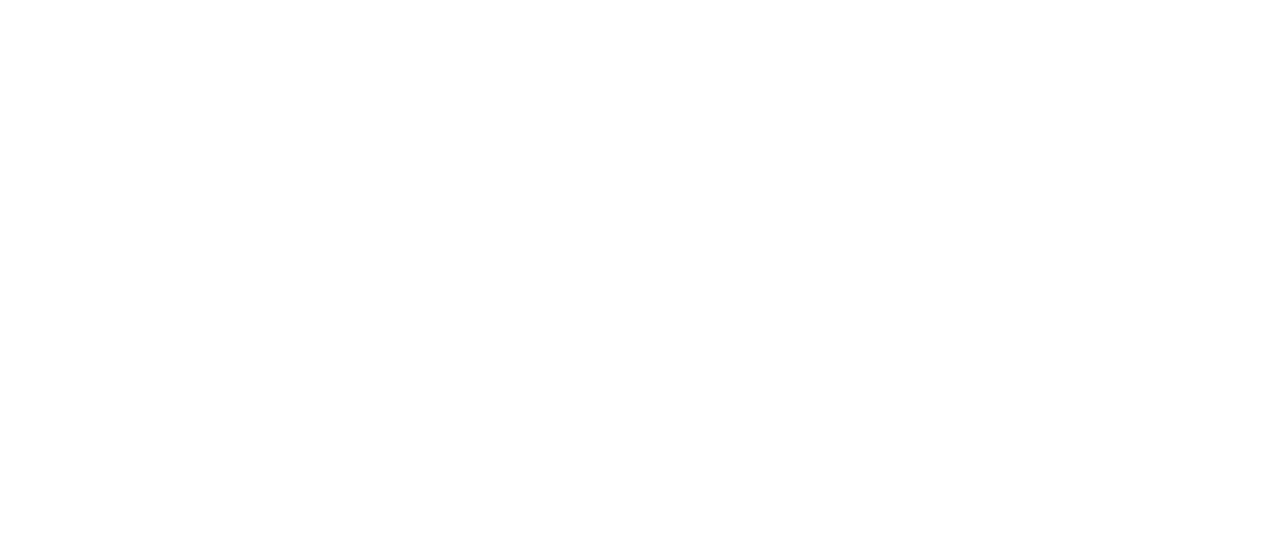
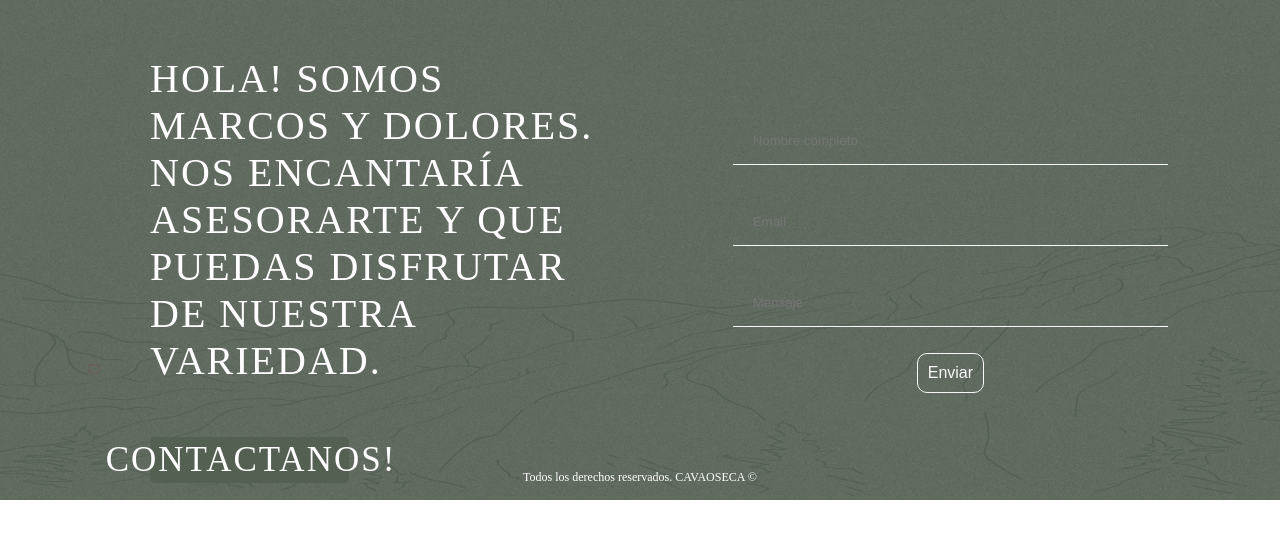
Before and after one commit to DoloresPolito/cos, a React (Create React App) app in the folder cos/: page / in a window 1280 px wide. Shown: the top 538 px of the page. Built offline with nearby package versions, Linux system fonts and the light colour scheme.

Commit message:
HashRouter

```diff
--- a/cos/package.json
+++ b/cos/package.json
@@ -1,5 +1,5 @@
 {  "name": "cos",
-  "homepage": "https://DoloresPolito.github.io/cos",
+  "homepage": "https://DoloresPolito.github.io/cos/#",
   "version": "0.1.0",
   "private": false,
   "dependencies": {
--- a/cos/src/App.js
+++ b/cos/src/App.js
@@ -7,7 +7,7 @@
     <div className="App">
    <Routes>
         <>
-          <Route exact path="/cos" element={<Home />} />
+          <Route path="/" element={<Home />} />
 
           {/* <Route path="*" element={<Route404/>} /> */}
         </>
--- a/cos/src/index.js
+++ b/cos/src/index.js
@@ -3,16 +3,18 @@
 import "./index.css";
 import App from "./App";
 import reportWebVitals from "./reportWebVitals";
-import { BrowserRouter } from "react-router-dom";
+import { HashRouter } from "react-router-dom";
 import { ParallaxProvider } from "react-scroll-parallax";
 
 const root = ReactDOM.createRoot(document.getElementById("root"));
 root.render(
-  <BrowserRouter basename="/cos">
-  <ParallaxProvider>
-    <App />
-    </ParallaxProvider>
-  </BrowserRouter>
+  <React.StrictMode>
+    <HashRouter >
+      <ParallaxProvider>
+        <App />
+      </ParallaxProvider>
+    </HashRouter>
+  </React.StrictMode>
 );
 
 // If you want to start measuring performance in your app, pass a function
```
